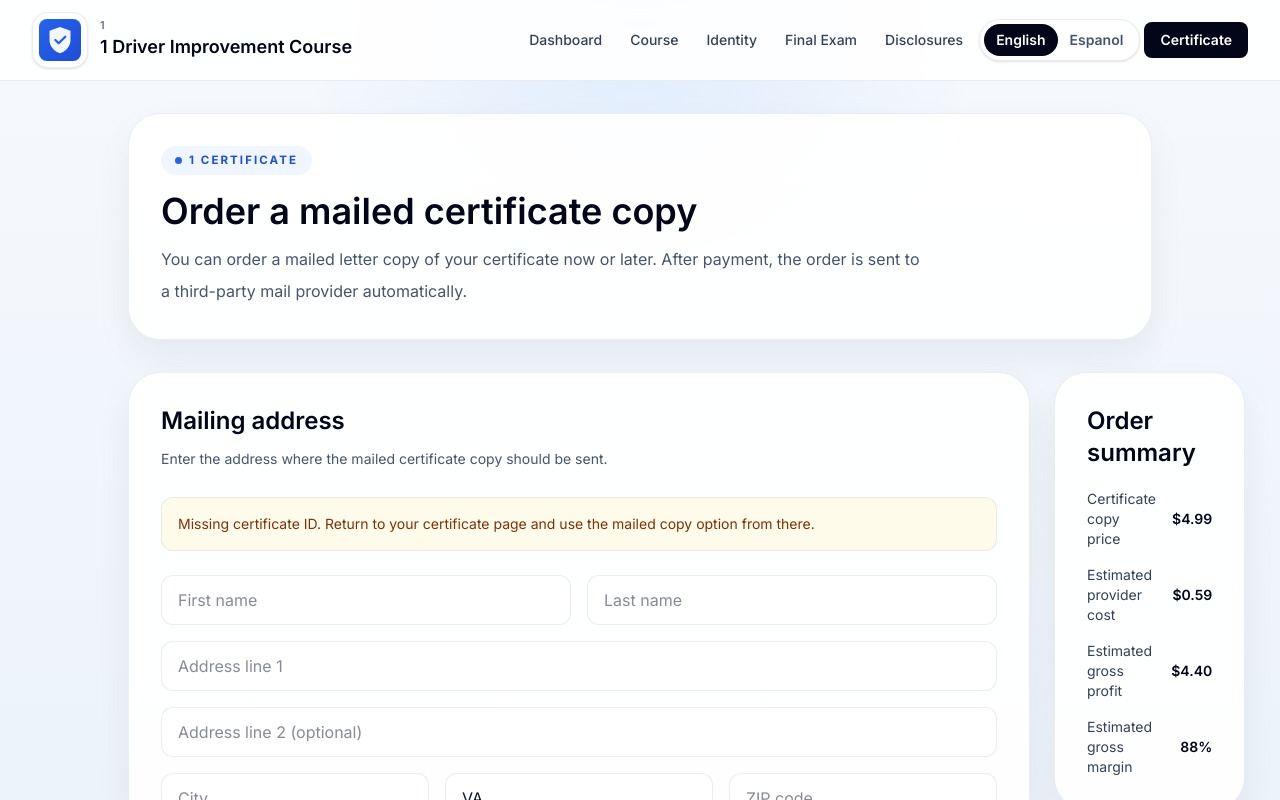
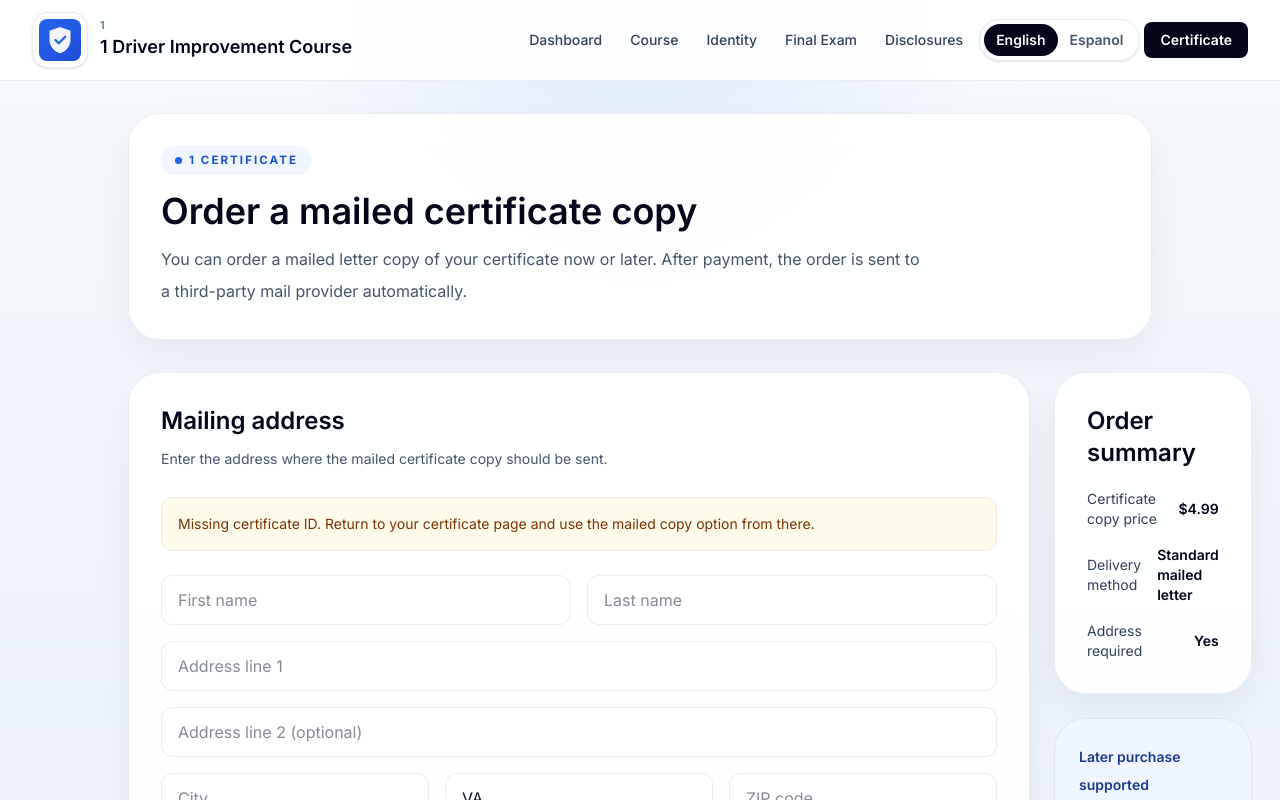
Before and after one commit to ankurfadia-ctrl/driver-course-platform, a Next.js app: page /1/certificate/mailed-copy in a window 1280 px wide. Shown: the top 800 px of the page. Built offline with nearby package versions, Linux system fonts and the light colour scheme; no server answers.

Commit message:
Hide mailed certificate margin details

```diff
--- a/app/[state]/certificate/mailed-copy/page.tsx
+++ b/app/[state]/certificate/mailed-copy/page.tsx
@@ -1,6 +1,6 @@
 "use client"
 
-import { useEffect, useMemo, useState } from "react"
+import { useEffect, useState } from "react"
 import Link from "next/link"
 import { useParams, useSearchParams } from "next/navigation"
 import { getStudentIdentityProfile } from "@/lib/student-identity"
@@ -75,11 +75,6 @@ export default function MailedCertificateOrderPage() {
       isMounted = false
     }
   }, [state])
-
-  const grossMarginLabel = useMemo(
-    () => `${quote.estimatedMarginPercent}%`,
-    [quote.estimatedMarginPercent]
-  )
 
   const handleFieldChange =
     (field: keyof MailingAddress) =>
@@ -279,20 +274,14 @@ export default function MailedCertificateOrderPage() {
                 </span>
               </div>
               <div className="flex items-center justify-between gap-4">
-                <span>Estimated provider cost</span>
+                <span>Delivery method</span>
                 <span className="font-semibold text-slate-950">
-                  {formatPriceFromCents(quote.estimatedProviderCostCents)}
+                  Standard mailed letter
                 </span>
               </div>
               <div className="flex items-center justify-between gap-4">
-                <span>Estimated gross profit</span>
-                <span className="font-semibold text-slate-950">
-                  {formatPriceFromCents(quote.estimatedGrossProfitCents)}
-                </span>
-              </div>
-              <div className="flex items-center justify-between gap-4">
-                <span>Estimated gross margin</span>
-                <span className="font-semibold text-slate-950">{grossMarginLabel}</span>
+                <span>Address required</span>
+                <span className="font-semibold text-slate-950">Yes</span>
               </div>
             </div>
           </section>
```
